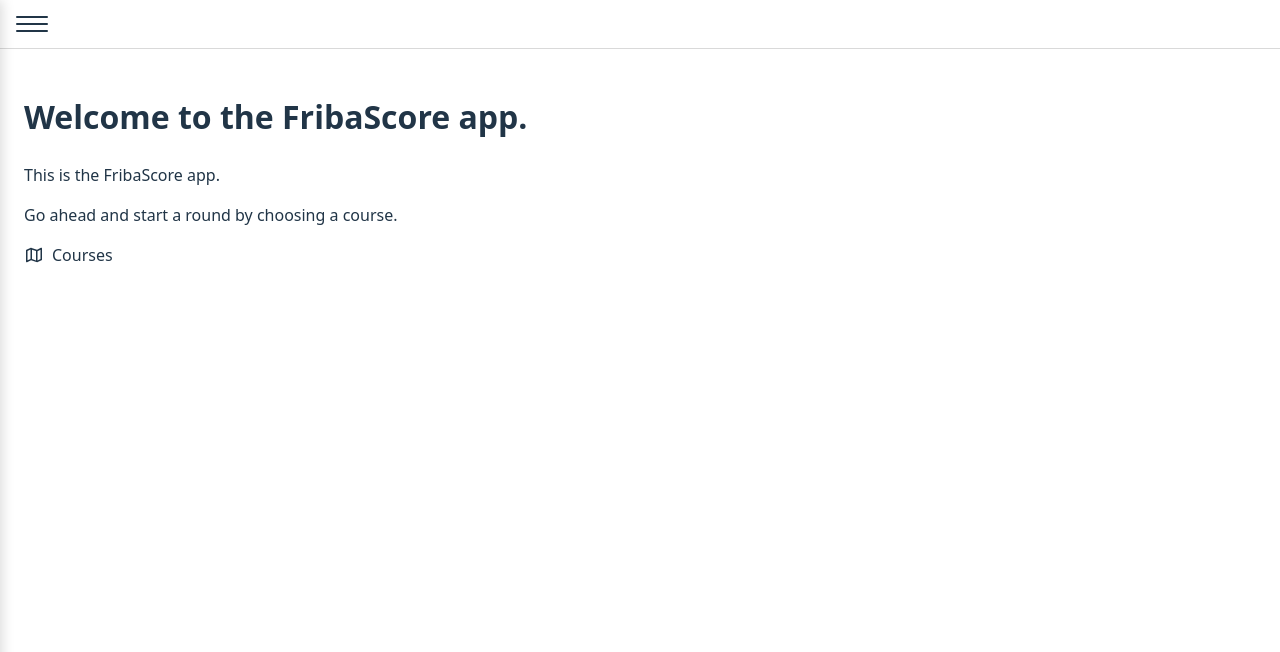
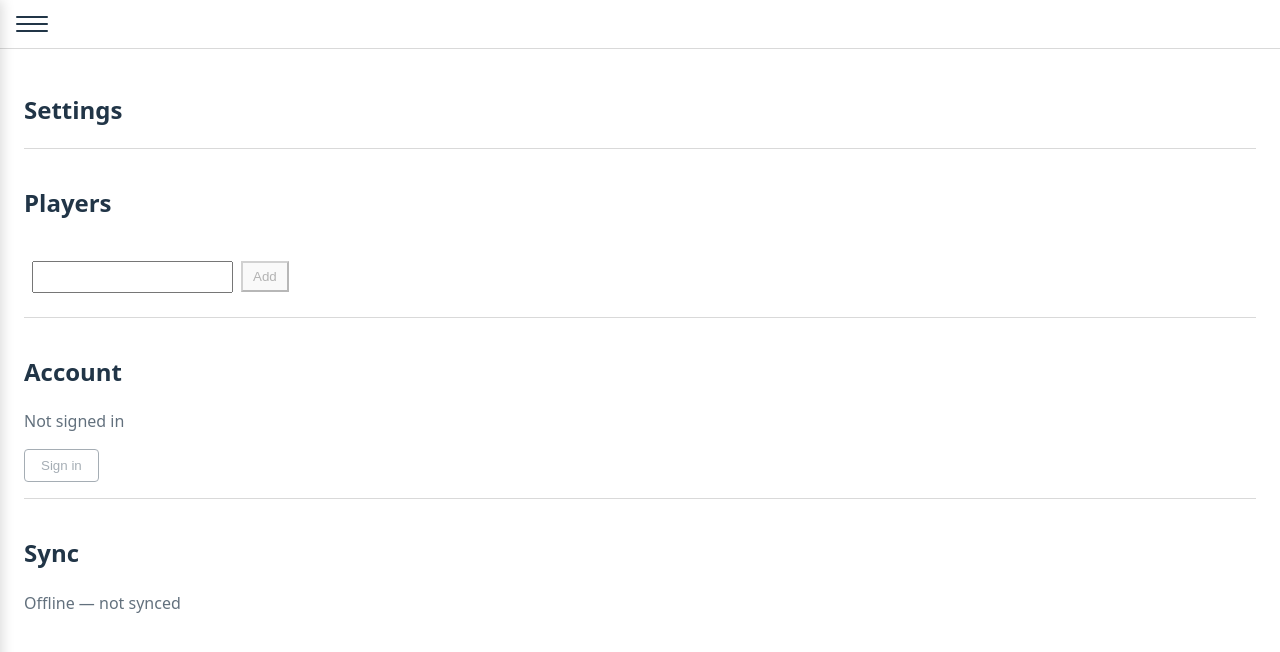
Before and after one commit to hjkuja/fribascore-ui, a React (Vite) app: page /settings in a window 1280 px wide. Before the commit this address led to /. Shown: the top 652 px of the page. Built offline with nearby package versions, Linux system fonts and the light colour scheme.

Commit message:
Add Settings page

```diff
--- a/src/app/AppLayout.tsx
+++ b/src/app/AppLayout.tsx
@@ -6,6 +6,7 @@
   { to: "/", label: "Home" },
   { to: "/courses", label: "Courses" },
   { to: "/history", label: "History" },
+  { to: "/settings", label: "Settings" },
 ];
 
 // Add development-only nav items
--- a/src/app/AppRoutes.tsx
+++ b/src/app/AppRoutes.tsx
@@ -8,6 +8,7 @@
 import RoundSummary from "../pages/RoundSummary";
 import Admin from "../pages/Admin";
 import HistoryPage from "../pages/HistoryPage";
+import SettingsPage from "../pages/SettingsPage";
 
 export function AppRoutes() {
   return (
@@ -20,6 +21,7 @@
         <Route path="/rounds/:id/score" element={<RoundScoring />} />
         <Route path="/rounds/:id/summary" element={<RoundSummary />} />
         <Route path="/history" element={<HistoryPage />} />
+        <Route path="/settings" element={<SettingsPage />} />
         {import.meta.env.DEV && <Route path="/__admin" element={<Admin />} />}
         <Route path="*" element={<Navigate to="/" replace />} />
       </Route>
--- /dev/null
+++ b/src/pages/SettingsPage.css
@@ -0,0 +1,33 @@
+.settings-page {
+  margin: 1rem 0;
+}
+
+.settings-page__section {
+  border-top: 1px solid rgba(255, 255, 255, 0.15);
+  padding-top: 1rem;
+  margin-top: 1rem;
+}
+
+.settings-page__status {
+  opacity: 0.7;
+}
+
+.settings-page__btn {
+  padding: 0.5rem 1rem;
+  border: 1px solid currentColor;
+  border-radius: 4px;
+  background: transparent;
+  color: inherit;
+  cursor: pointer;
+}
+
+.settings-page__btn:disabled {
+  opacity: 0.4;
+  cursor: not-allowed;
+}
+
+@media (prefers-color-scheme: light) {
+  .settings-page__section {
+    border-top-color: rgba(0, 0, 0, 0.15);
+  }
+}
--- /dev/null
+++ b/src/pages/SettingsPage.tsx
@@ -0,0 +1,26 @@
+import './SettingsPage.css';
+import PlayersManagement from '../components/PlayersManagement/PlayersManagement';
+
+export default function SettingsPage() {
+  return (
+    <section className="settings-page">
+      <h1>Settings</h1>
+
+      <section className="settings-page__section">
+        <h2>Players</h2>
+        <PlayersManagement />
+      </section>
+
+      <section className="settings-page__section">
+        <h2>Account</h2>
+        <p className="settings-page__status">Not signed in</p>
+        <button disabled className="settings-page__btn">Sign in</button>
+      </section>
+
+      <section className="settings-page__section">
+        <h2>Sync</h2>
+        <p className="settings-page__status">Offline — not synced</p>
+      </section>
+    </section>
+  );
+}
```
